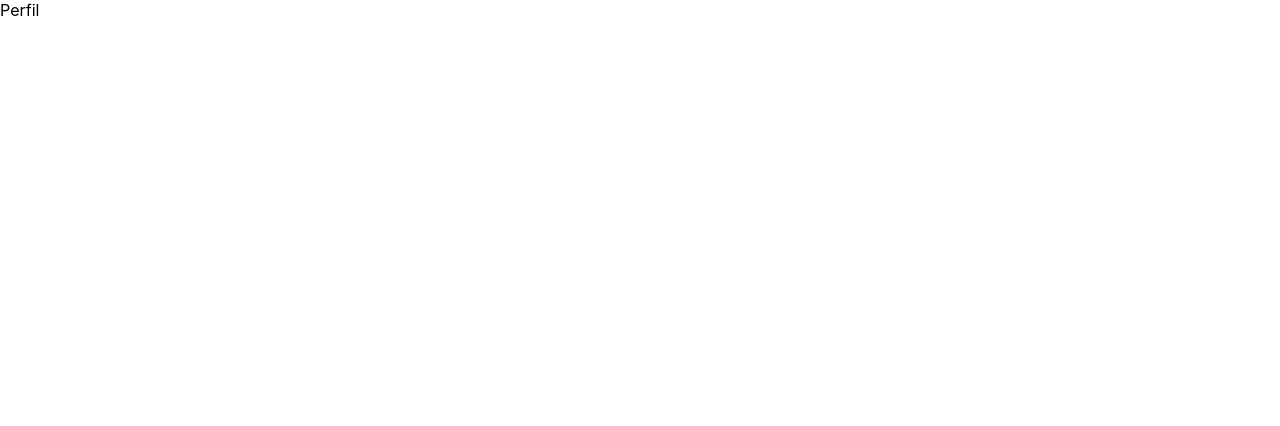
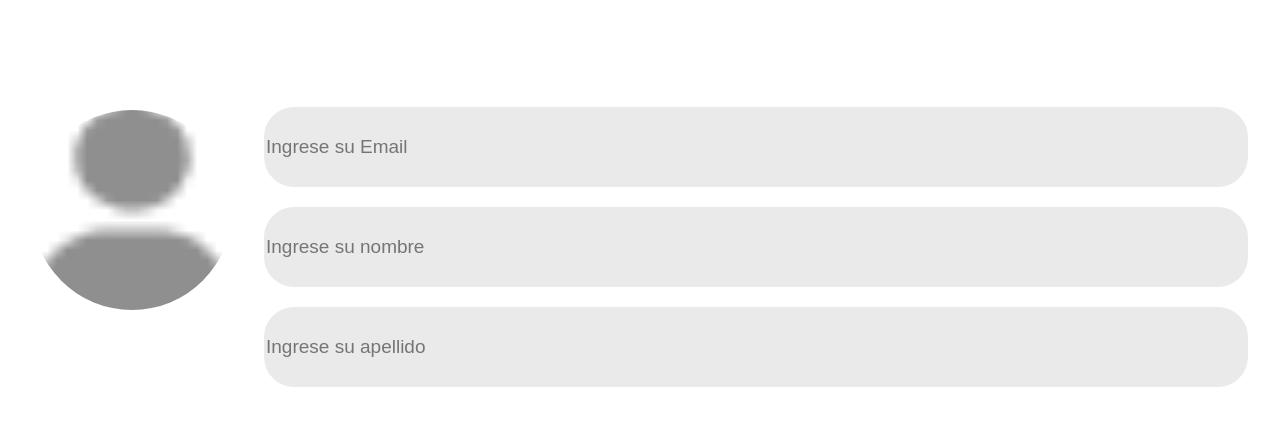
Before and after one commit to GarcesMJM/TempoFlex, a React (Create React App) app in the folder frontend/: page /Profile in a window 1280 px wide. Shown: the top 426 px of the page. Built offline with nearby package versions, Linux system fonts and the light colour scheme.

Commit message:
Creacion del front del Perfil sin funcionalidad

```diff
--- a/frontend/src/App.js
+++ b/frontend/src/App.js
@@ -14,7 +14,7 @@ function App() {
 
       <Route path="login" element={<Login />} />
 
-      <Route path="perfil" element={<Perfil />} />
+      <Route path="perfil" element={<Profile />} />
 
     </Routes>
   );
--- a/frontend/src/css/Profile.css
+++ b/frontend/src/css/Profile.css
@@ -0,0 +1,38 @@
+.user-profile {
+    display: flex;
+    flex-wrap: wrap;
+    justify-content: center;
+    align-items: center;
+    width: 100%;
+    padding: 2rem;
+    box-sizing: border-box;
+}
+
+.profile-picture {
+    width: 200px;
+    height: 200px;
+    border-radius: 50%;
+    overflow: hidden;
+    margin-right: 2rem;
+
+}
+
+.profile-picture img {
+    width: 100%;
+    height: 100%;
+    object-fit: cover;
+}
+
+.profile-info {
+    flex: 1;
+}
+
+.profile-info h1 {
+    font-size: 2.5rem;
+    margin-bottom: 0.5rem;
+}
+
+.profile-info p {
+    font-size: 1.2rem;
+    margin-bottom: 0.5rem;
+}
--- a/frontend/src/views/Profile.jsx
+++ b/frontend/src/views/Profile.jsx
@@ -1,9 +1,88 @@
-import styles from '../css/Profile.css';
+import React, { useState } from "react";
+import { Link, useNavigate } from "react-router-dom";
+import Swal from "sweetalert2";
+import '../css/Profile.css';
+import user_icon from "../assets/person.png";
 
-function Profile() {
+const Profile = () => {
+
+  const[username, setUsername] = useState("");
+  const[email, setEmail] = useState("");
+  const[nombre, setNombre] = useState("");
+  const[apellido, setApellido] = useState("");
+  const[action, setAction] = useState("Editar Perfil");
+
+  const handleUsernameChange = (e) => {
+    setUsername(e.target.value);
+  };
+
+  const handleEmailChange = (e) => {
+    setEmail(e.target.value);
+  };
+
+  const handleNombreChange = (e) => {
+    setNombre(e.target.value);
+  };
+
+  const handleApellidoChange = (e) => {
+    setApellido(e.target.value);
+  };
+
+  const navigate = useNavigate();
+
   return (
-    <div>
-        Perfil
+    <div className="user-profile">
+      <div className="profile-picture">
+        <img src={user_icon}/>
+        </div>
+        <form className="profile-info">
+          <div className="inputs">
+            {action == "Editar Perfil" ? (
+              <div></div>
+            ) : (
+              <div className="input">
+                <input
+                  type="text"
+                  className='texto'
+                  placeholder='Ingrese Usuario'
+                  value={username}
+                  onChange={handleUsernameChange}
+                />
+              </div>
+            )}
+
+              <div className="input">
+                <input
+                  type="email"
+                  className='texto'
+                  placeholder='Ingrese su Email'
+                  value={email}
+                  onChange={handleEmailChange}
+                />
+
+            </div>
+            <div className="input">
+                <input
+                  type="text"
+                  className='texto'
+                  placeholder='Ingrese su nombre'
+                  value={nombre}
+                  onChange={handleNombreChange}
+                />
+
+            </div>
+            <div className="input">
+                <input
+                  type="text"
+                  className='texto'
+                  placeholder='Ingrese su apellido'
+                  value={apellido}
+                  onChange={handleApellidoChange}
+                />
+
+            </div>
+          </div>
+        </form>
     </div>
   );
 }
```
Also changed, not shown: 1 other file (tests, documents, lock files or other folders).
